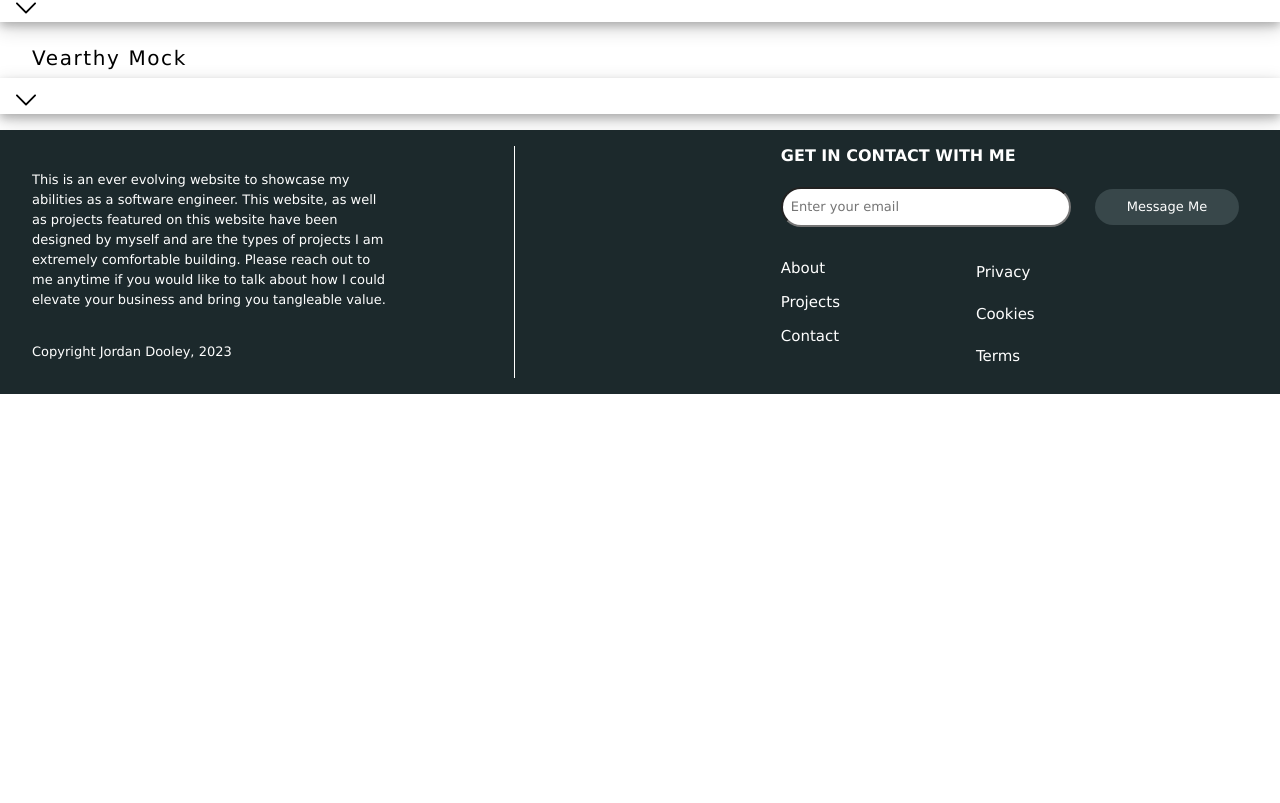
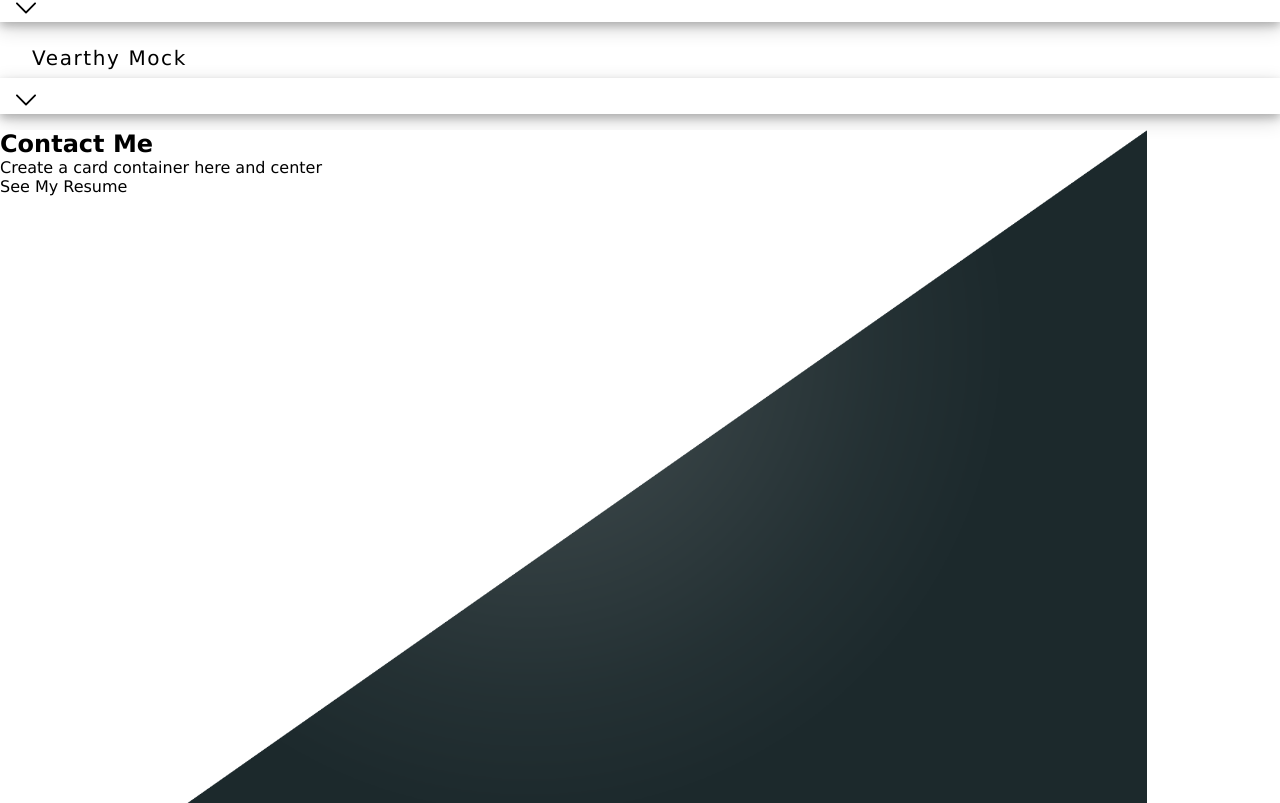
Before and after one commit to jaydools/portfolio, a React (Create React App) app: page / in a window 1280 px wide. Shown: the part 1877-2680 px from the top of the page. Before the commit the page ends 2271 px from the top, so only its background shows below. Built offline with nearby package versions, Linux system fonts and the light colour scheme.

Commit message:
git resume button to open in new window

```diff
--- a/src/App.js
+++ b/src/App.js
@@ -1,5 +1,6 @@
 import "./App.scss";
 import About from "./components/About/About";
+import Contact from "./components/Contact/Contact";
 import Footer from "./components/Footer/Footer";
 import Hero from "./components/Hero/Hero";
 import Nav from "./components/Nav/Nav";
@@ -17,6 +18,7 @@ function App() {
                 <About />
                 <TechStack />
                 <ProjectsDropdown />
+                <Contact />
             </main>
             <Footer />
         </div>
--- /dev/null
+++ b/src/components/Contact/Contact.js
@@ -0,0 +1,18 @@
+import React from "react";
+import "./Contact.scss";
+
+function Contact() {
+    const openPDF = () => {
+        window.open("/Jordan_Dooley_resume.pdf", "_blank");
+    };
+
+    return (
+        <section className="contact-container">
+            <h2>Contact Me</h2>
+            <div>Create a card container here and center</div>
+            <button onClick={openPDF}>See My Resume</button>
+        </section>
+    );
+}
+
+export default Contact;
--- /dev/null
+++ b/src/components/Contact/Contact.scss
@@ -0,0 +1,11 @@
+@use "../../style/global" as *;
+@use "../../style/mixins" as *;
+@use "../../style/variables" as *;
+
+.contact-container {
+    background-image: url("../../assets/sectionhalf.png");
+    background-size: contain;
+    background-repeat: no-repeat;
+    width: 100%;
+    height: 100vh;
+}
```
Also changed, not shown: 1 other file (tests, documents, lock files or other folders).
